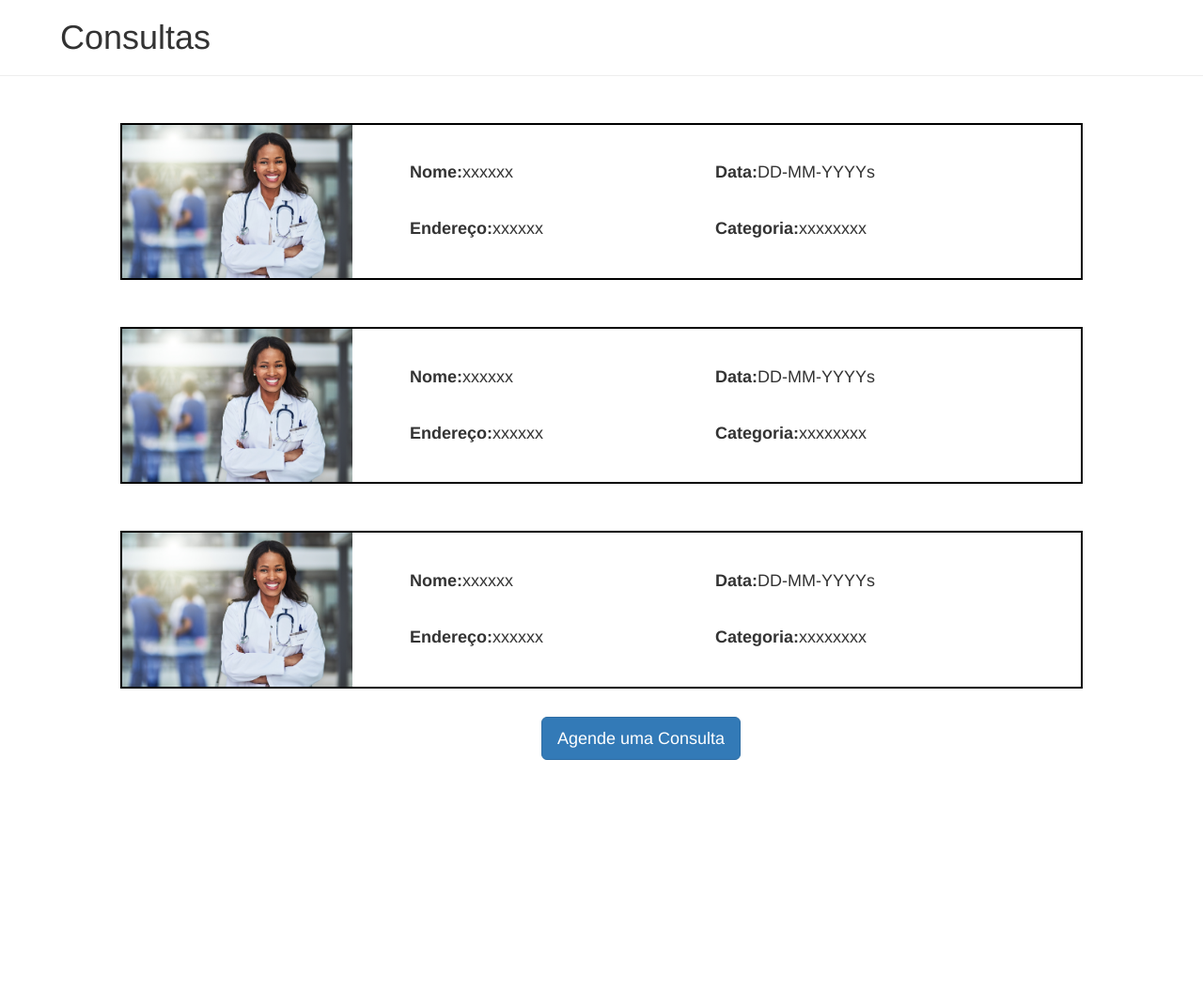
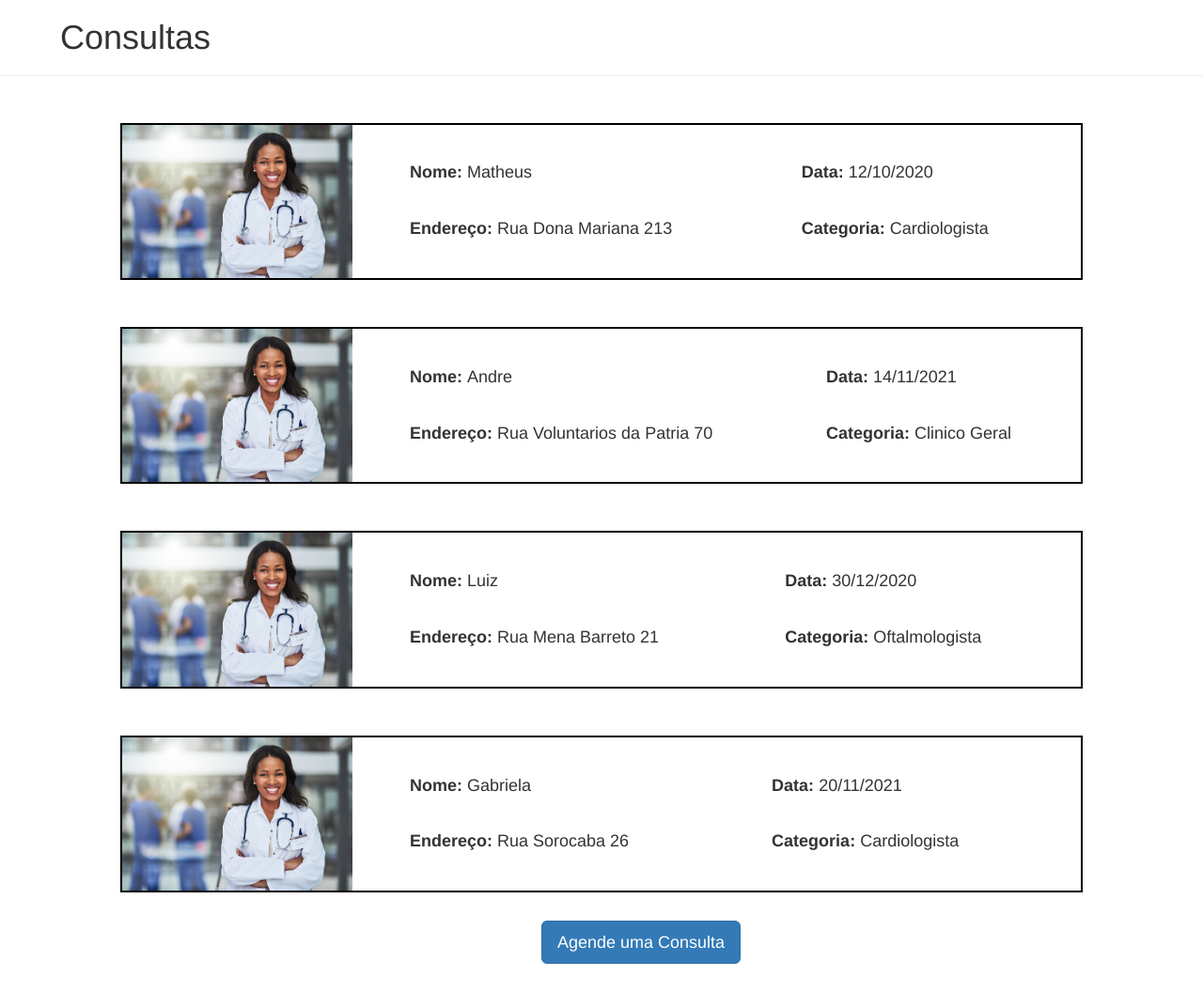
Before and after one commit to IKuuhakuI/Lumanga, a Flask app: page /consultas in a window 1280 px wide. Shown: the part 52-1108 px from the top of the page at 94% size. Before the commit the page ends 861 px from the top, so only its background shows below. Run offline with Flask 2, Linux system fonts and the light colour scheme; some libraries are stand-ins or nearby versions.

Commit message:
tela de consultas preenchida

```diff
--- a/app/static/styles/calendar_style.css
+++ b/app/static/styles/calendar_style.css
@@ -5,7 +5,7 @@ body {font-family: Verdana, sans-serif;}
 .month {
   padding: 70px 25px;
   width: 100%;
-  background: #1abc9c;
+  background: #F4E4CC;
   text-align: center;
 }
 
@@ -15,18 +15,20 @@ body {font-family: Verdana, sans-serif;}
 }
 
 .month ul li {
-  color: white;
+  color: #000;
   font-size: 20px;
   text-transform: uppercase;
   letter-spacing: 3px;
 }
 
 .month .prev {
+  color: #000;
   float: left;
   padding-top: 10px;
 }
 
 .month .next {
+  color: #000;
   float: right;
   padding-top: 10px;
 }
--- a/app/templates/consultas.html
+++ b/app/templates/consultas.html
@@ -17,8 +17,13 @@
 {% block conteudo %}
     <link rel="stylesheet" type="text/css" href="static/styles/consultas_style.css">
     <h1 style= "margin-left: 5%"> Consultas</h1>
-
     <hr>
+    {% block content %}
+    {% set Nomes = ["Matheus","Andre","Luiz","Gabriela"]%}
+    {% set Endereco = ["Rua Dona Mariana 213","Rua Voluntarios da Patria 70","Rua Mena Barreto 21","Rua Sorocaba 26"]%}
+    {% set Data = ["12/10/2020","14/11/2021","30/12/2020","20/11/2021"]%}
+    {% set Categoria = ["Cardiologista","Clinico Geral","Oftalmologista","Cardiologista"]%}
+    {% for i in range(4) %}
     <div class="card-consulta-container">
     <table>
         <tr>
@@ -27,64 +32,22 @@
             </td>
             <td>
             <div>
-                <h4><b>Nome:</b>xxxxxx</h4>
+                <h4><b>Nome: </b>{{Nomes[i]}}</h4>
                 <br>
-                <h4><b>Endereço:</b>xxxxxx</h4>
+                <h4><b>Endereço: </b>{{Endereco[i]}}</h4>
 
             </div>
             </td>
             <td>
-                <h4><b>Data:</b>DD-MM-YYYYs</h4>
+                <h4><b>Data: </b>{{Data[i]}}</h4>
                 <br>
-                <h4><b>Categoria:</b>xxxxxxxx</h4>
+                <h4><b>Categoria: </b>{{Categoria[i]}}</h4>
             </td>
         </tr>
         </table>
     </div>
-    <div class="card-consulta-container">
-    <table>
-        <tr>
-            <td style ="width: 30%">
-                <div style="position: relative;"><img src="static/imagens/medica.jpg" style="width: 80%; height: 10%;"></div>
-            </td>
-            <td>
-            <div>
-                <h4><b>Nome:</b>xxxxxx</h4>
-                <br>
-                <h4><b>Endereço:</b>xxxxxx</h4>
-
-            </div>
-            </td>
-            <td>
-                <h4><b>Data:</b>DD-MM-YYYYs</h4>
-                <br>
-                <h4><b>Categoria:</b>xxxxxxxx</h4>
-            </td>
-        </tr>
-        </table>
-    </div>
-    <div class="card-consulta-container">
-    <table>
-        <tr>
-            <td style ="width: 30%">
-                <div style="position: relative;"><img src="static/imagens/medica.jpg" style="width: 80%; height: 10%;"></div>
-            </td>
-            <td>
-            <div>
-                <h4><b>Nome:</b>xxxxxx</h4>
-                <br>
-                <h4><b>Endereço:</b>xxxxxx</h4>
-
-            </div>
-            </td>
-            <td>
-                <h4><b>Data:</b>DD-MM-YYYYs</h4>
-                <br>
-                <h4><b>Categoria:</b>xxxxxxxx</h4>
-            </td>
-        </tr>
-        </table>
-    </div>
+    {% endfor %}
+{% endblock %}
 
 <button  class="btn btn-primary btn-block btn-lg" style="width: auto; margin-left:45%; margin-top: 30px; margin-bottom: 30px" onclick="">Agende uma Consulta</button>
 {% endblock %}s
```
